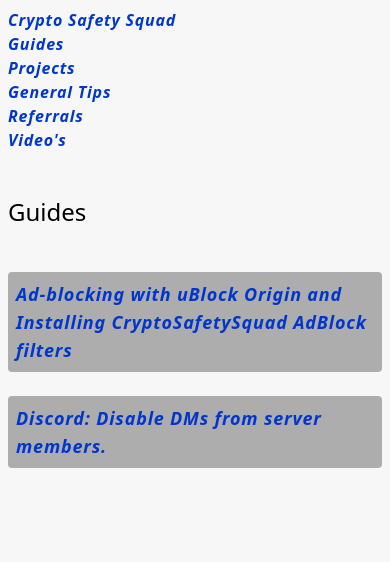
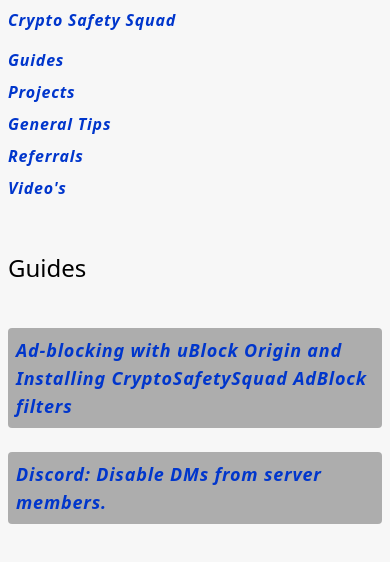
Before and after one commit to CryptoSafetySquad/website, a Next.js app: page /guides in a window 390 px wide. Shown: the top 562 px of the page. Built offline with nearby package versions, Linux system fonts and the light colour scheme.

Commit message:
Improve spacing of mobile navbar items.

```diff
--- a/Components/Navbar.tsx
+++ b/Components/Navbar.tsx
@@ -2,15 +2,15 @@ import Link from "next/link"
 
 const Navbar = () => (
   <div className='p-2 md:p-4 flex flex-col md:flex-row'>
-    <div className='xl:ml-16 mr-4 xl:mr-16'>
+    <div className='xl:ml-16 mr-4 xl:mr-16 mb-4 md:mb-0'>
       <Link href='/'><a>Crypto Safety Squad</a></Link>
     </div>
     <div className='flex flex-col md:flex-row'>
-      <Link href='/guides'><a className='mr-8'>Guides</a></Link>
-      <Link href='/projects'><a className='mr-8'>Projects</a></Link>
-      <Link href='/general-tips'><a className='mr-8'>General Tips</a></Link>
-      <Link href='/referrals'><a className='mr-8'>Referrals</a></Link>
-      <Link href='/videos'><a className='mr-8'>Video&apos;s</a></Link>
+      <Link href='/guides'><a className='mr-8 mb-2 md:mb-0'>Guides</a></Link>
+      <Link href='/projects'><a className='mr-8 mb-2 md:mb-0'>Projects</a></Link>
+      <Link href='/general-tips'><a className='mr-8 mb-2 md:mb-0'>General Tips</a></Link>
+      <Link href='/referrals'><a className='mr-8 mb-2 md:mb-0'>Referrals</a></Link>
+      <Link href='/videos'><a className='mr-8 mb-2 md:mb-0'>Video&apos;s</a></Link>
     </div>
     <div className='sm:flex md:ml-auto mr-4 xl:mr-16 hidden'>
       <a
```
